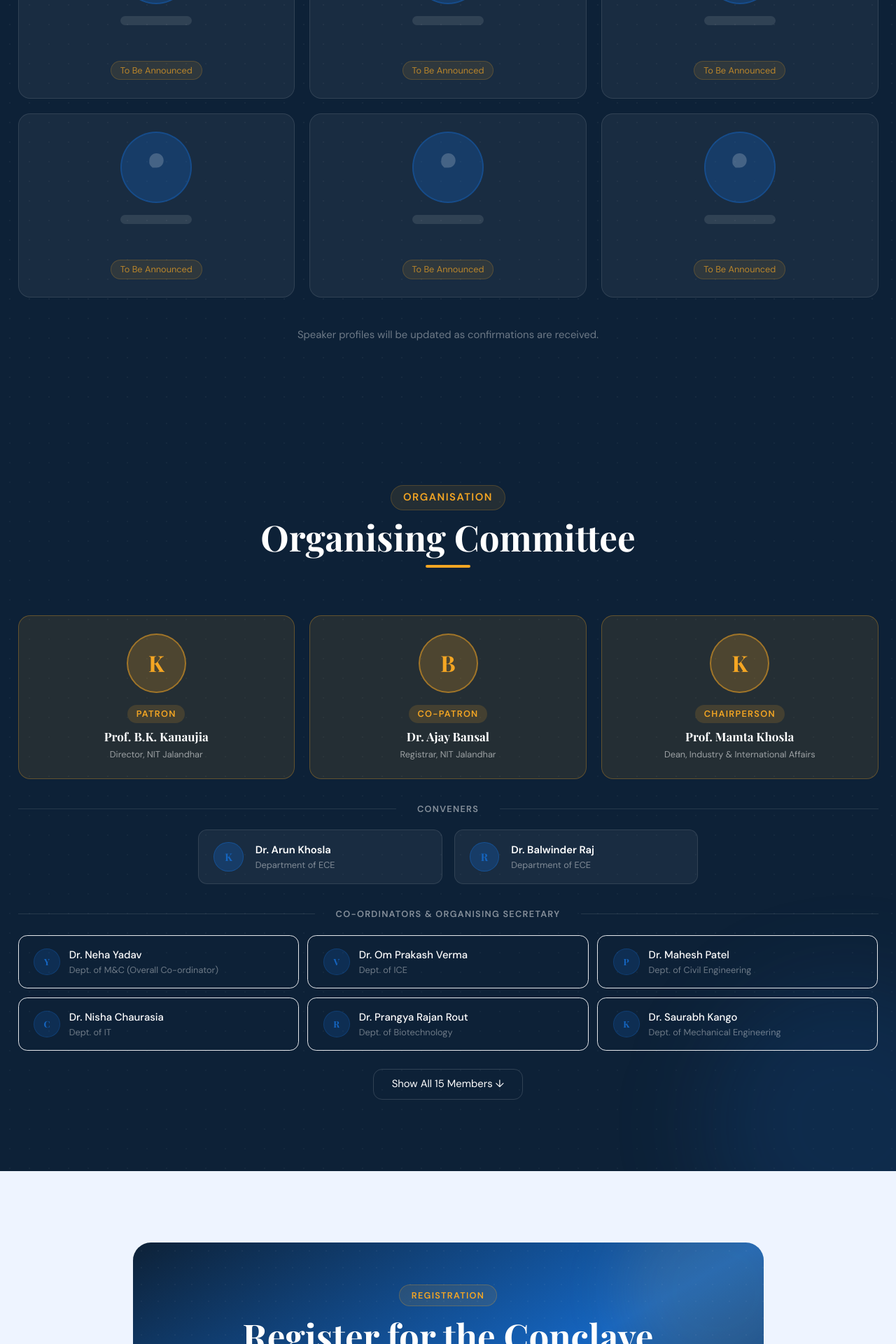
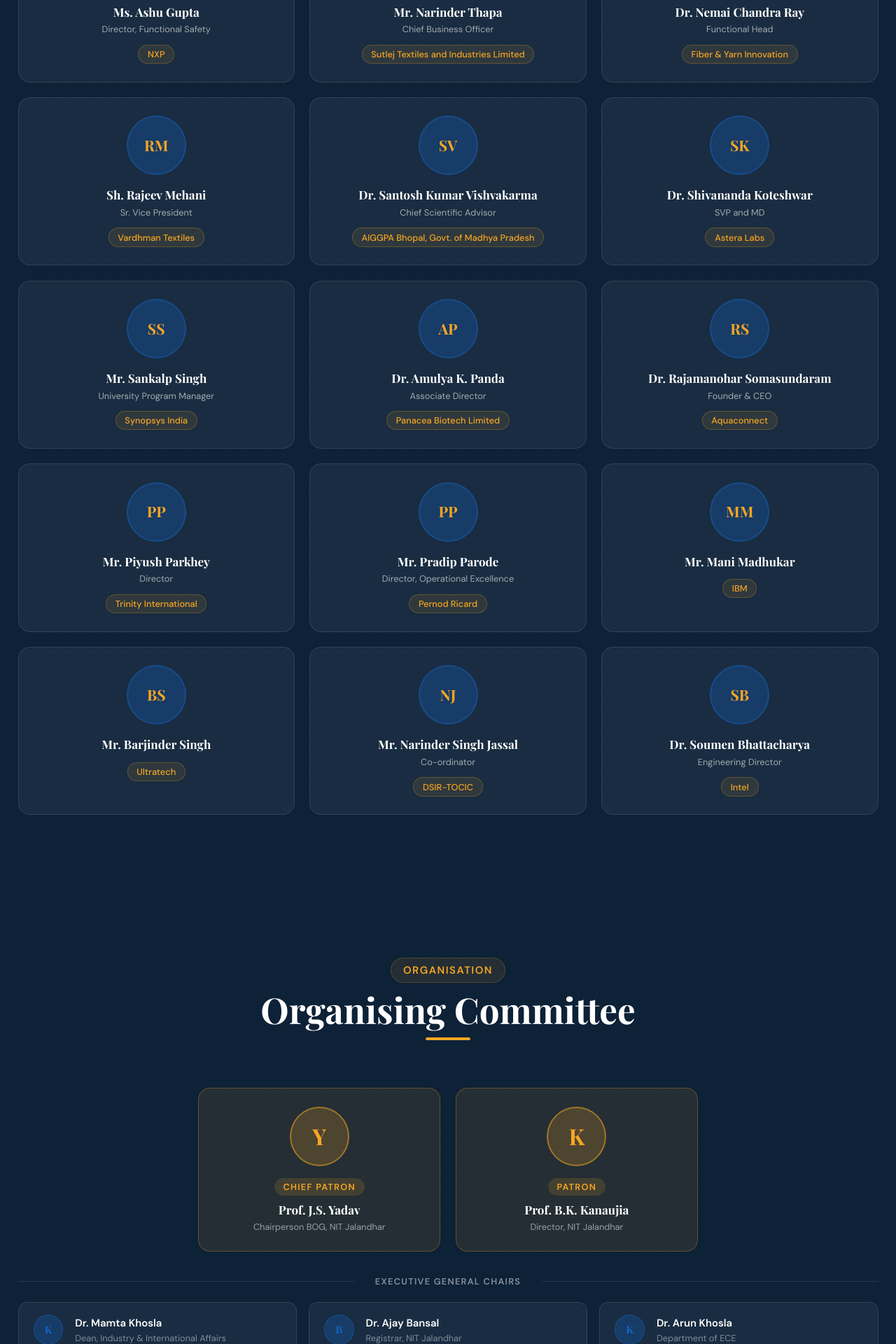
Before and after one commit to harimurugan1989/institute-academia-conclave, a React (Vite) app: page / in a window 1280 px wide. Shown: the part 6980-8900 px from the top of the page at 70% size. Built offline with nearby package versions, Linux system fonts and the light colour scheme.

Commit message:
added speakers list and new updated committe

```diff
--- a/src/components/Committee.jsx
+++ b/src/components/Committee.jsx
@@ -6,6 +6,11 @@ const fadeUp = {
   hidden: { opacity: 0, y: 35 },
   show:   { opacity: 1, y: 0, transition: { duration: 0.5 } },
 };
+
+function getInitial(name) {
+  const parts = name.replace(/^(Dr\.|Prof\.|Mr\.|Ms\.)\s*/i, "").trim().split(" ");
+  return parts[parts.length - 1][0];
+}
 
 function LeaderCard({ role, name, designation, delay = 0, gold = false }) {
   return (
@@ -19,14 +24,13 @@ function LeaderCard({ role, name, designation, delay = 0, gold = false }) {
                     : "bg-white/5 border-white/10 hover:border-[#1565C0]/50"
                   }`}
     >
-      {/* Avatar */}
       <div className={`w-20 h-20 rounded-full flex items-center justify-center mb-4
                        border-2 text-3xl font-display font-bold
                        ${gold
                          ? "bg-[#F5A623]/20 border-[#F5A623]/50 text-[#F5A623]"
                          : "bg-[#1565C0]/20 border-[#1565C0]/40 text-[#1565C0]"
                        }`}>
-        {name.split(" ").pop()[0]}
+        {getInitial(name)}
       </div>
       <span className={`text-xs font-body font-semibold tracking-widest uppercase mb-2 px-3 py-1 rounded-full
                         ${gold ? "bg-[#F5A623]/15 text-[#F5A623]" : "bg-[#1565C0]/15 text-[#1565C0]"}`}>
@@ -35,6 +39,34 @@ function LeaderCard({ role, name, designation, delay = 0, gold = false }) {
       <h4 className="font-display font-bold text-white text-base leading-snug">{name}</h4>
       <p className="text-white/55 font-body text-xs mt-1 leading-snug">{designation}</p>
     </motion.div>
+  );
+}
+
+function RowCard({ name, designation, dept }) {
+  return (
+    <div className="bg-white/5 border border-white/10 rounded-xl px-5 py-4
+                    flex items-center gap-4 hover:border-[#1565C0]/40 transition-colors">
+      <div className="w-10 h-10 rounded-full bg-[#1565C0]/30 border border-[#1565C0]/50
+                      flex items-center justify-center font-display font-bold text-[#1565C0] text-sm flex-shrink-0">
+        {getInitial(name)}
+      </div>
+      <div>
+        <p className="font-body font-semibold text-white text-sm">{name}</p>
+        <p className="text-white/45 font-body text-xs mt-0.5">{designation || dept}</p>
+      </div>
+    </div>
+  );
+}
+
+function SectionDivider({ label }) {
+  return (
+    <div className="flex items-center gap-3 mb-5">
+      <div className="h-px flex-1 bg-white/10" />
+      <span className="text-white/50 font-body text-xs font-semibold tracking-widest uppercase px-4">
+        {label}
+      </span>
+      <div className="h-px flex-1 bg-white/10" />
+    </div>
   );
 }
 
@@ -78,74 +110,72 @@ export default function Committee() {
           </h2>
         </motion.div>
 
-        {/* Patron / Co-Patron / Chair */}
+        {/* Chief Patron + Patron */}
         <motion.div
           variants={{ show: { transition: { staggerChildren: 0.12 } } }}
           initial="hidden"
           animate={inView ? "show" : "hidden"}
-          className="grid sm:grid-cols-3 gap-5 mb-8"
+          className="grid sm:grid-cols-2 gap-5 max-w-2xl mx-auto mb-8"
         >
-          <LeaderCard gold {...COMMITTEE.patron} />
-          <LeaderCard gold {...COMMITTEE.coPatron} delay={0.1} />
-          <LeaderCard gold {...COMMITTEE.chairperson} delay={0.2} />
+          <LeaderCard
+            gold
+            role={COMMITTEE.chiefPatron.role}
+            name={COMMITTEE.chiefPatron.name}
+            designation={COMMITTEE.chiefPatron.designation}
+          />
+          <LeaderCard
+            gold
+            role={COMMITTEE.patron.role}
+            name={COMMITTEE.patron.name}
+            designation={COMMITTEE.patron.designation}
+            delay={0.1}
+          />
         </motion.div>
 
-        {/* Conveners */}
+        {/* Executive General Chairs */}
+        <motion.div
+          variants={fadeUp}
+          initial="hidden"
+          animate={inView ? "show" : "hidden"}
+          transition={{ delay: 0.2 }}
+          className="mb-8"
+        >
+          <SectionDivider label="Executive General Chairs" />
+          <div className="grid sm:grid-cols-3 gap-4">
+            {COMMITTEE.executiveGeneralChairs.map((c) => (
+              <RowCard key={c.name} name={c.name} designation={c.designation} />
+            ))}
+          </div>
+        </motion.div>
+
+        {/* Program General Chairs */}
         <motion.div
           variants={fadeUp}
           initial="hidden"
           animate={inView ? "show" : "hidden"}
           transition={{ delay: 0.3 }}
-          className="mb-4"
+          className="mb-8"
         >
-          <div className="flex items-center gap-3 mb-5">
-            <div className="h-px flex-1 bg-white/10" />
-            <span className="text-white/50 font-body text-xs font-semibold tracking-widest uppercase px-4">
-              Conveners
-            </span>
-            <div className="h-px flex-1 bg-white/10" />
-          </div>
+          <SectionDivider label="Program General Chairs" />
           <div className="grid sm:grid-cols-2 gap-4 max-w-2xl mx-auto">
-            {COMMITTEE.conveners.map((c) => (
-              <div
-                key={c.name}
-                className="bg-white/5 border border-white/10 rounded-xl px-5 py-4
-                           flex items-center gap-4 hover:border-[#1565C0]/40 transition-colors"
-              >
-                <div className="w-10 h-10 rounded-full bg-[#1565C0]/30 border border-[#1565C0]/50
-                                flex items-center justify-center font-display font-bold text-[#1565C0] text-sm flex-shrink-0">
-                  {c.name.split(" ").pop()[0]}
-                </div>
-                <div>
-                  <p className="font-body font-semibold text-white text-sm">{c.name}</p>
-                  <p className="text-white/45 font-body text-xs mt-0.5">{c.dept}</p>
-                </div>
-              </div>
+            {COMMITTEE.programGeneralChairs.map((c) => (
+              <RowCard key={c.name} name={c.name} dept={c.dept} />
             ))}
           </div>
         </motion.div>
 
-        {/* Co-ordinators */}
+        {/* Organising Secretaries */}
         <motion.div
           variants={fadeUp}
           initial="hidden"
           animate={inView ? "show" : "hidden"}
           transition={{ delay: 0.4 }}
-          className="mt-8"
+          className="mt-4"
         >
-          <div className="flex items-center gap-3 mb-5">
-            <div className="h-px flex-1 bg-white/10" />
-            <span className="text-white/50 font-body text-xs font-semibold tracking-widest uppercase px-4">
-              Co-ordinators &amp; Organising Secretary
-            </span>
-            <div className="h-px flex-1 bg-white/10" />
-          </div>
+          <SectionDivider label="Organising Secretaries" />
 
           <AnimatePresence>
-            <motion.div
-              layout
-              className="grid sm:grid-cols-2 lg:grid-cols-3 gap-3"
-            >
+            <motion.div layout className="grid sm:grid-cols-2 lg:grid-cols-3 gap-3">
               {visibleCoords.map((c, i) => (
                 <motion.div
                   key={c.name}
@@ -159,7 +189,7 @@ export default function Committee() {
                   <div className="w-9 h-9 rounded-full bg-[#1565C0]/20 border border-[#1565C0]/30
                                   flex items-center justify-center font-display font-bold
                                   text-[#1565C0] text-xs flex-shrink-0">
-                    {c.name.split(" ").slice(-1)[0][0]}
+                    {getInitial(c.name)}
                   </div>
                   <div className="min-w-0">
                     <p className="font-body font-medium text-white text-sm truncate">{c.name}</p>
--- a/src/components/Speakers.jsx
+++ b/src/components/Speakers.jsx
@@ -1,12 +1,55 @@
 import { useRef } from "react";
 import { motion, useInView } from "framer-motion";
-
-const PLACEHOLDER_COUNT = 6;
+import { SPEAKERS } from "../data/content";
 
 const fadeUp = {
   hidden: { opacity: 0, y: 35 },
   show:   { opacity: 1, y: 0, transition: { duration: 0.5 } },
 };
+
+function getInitials(name) {
+  const parts = name.replace(/^(Mr\.|Ms\.|Dr\.|Sh\.|Prof\.)\s*/i, "").trim().split(" ");
+  return parts.length >= 2
+    ? parts[0][0] + parts[parts.length - 1][0]
+    : parts[0][0];
+}
+
+function SpeakerCard({ speaker, index }) {
+  return (
+    <motion.div
+      variants={fadeUp}
+      transition={{ delay: index * 0.06 }}
+      className="group bg-white/5 border border-white/10 rounded-2xl p-6
+                 hover:bg-white/10 hover:border-[#F5A623]/30 transition-all duration-300
+                 flex flex-col items-center text-center"
+    >
+      {/* Avatar */}
+      <div className="w-20 h-20 rounded-full bg-[#1565C0]/30 border-2 border-[#1565C0]/40
+                      flex items-center justify-center mb-4
+                      group-hover:border-[#F5A623]/50 transition-colors duration-300
+                      font-display font-bold text-[#F5A623] text-xl select-none">
+        {getInitials(speaker.name)}
+      </div>
+
+      <h3 className="font-display font-bold text-white text-base leading-snug">
+        {speaker.name}
+      </h3>
+
+      {speaker.designation && (
+        <p className="text-white/60 font-body text-xs mt-1 leading-snug">
+          {speaker.designation}
+        </p>
+      )}
+
+      {speaker.organization && (
+        <span className="mt-3 px-3 py-1 bg-[#F5A623]/10 border border-[#F5A623]/25
+                         rounded-full text-[#F5A623] text-xs font-body font-medium">
+          {speaker.organization}
+        </span>
+      )}
+    </motion.div>
+  );
+}
 
 export default function Speakers() {
   const ref    = useRef(null);
@@ -42,56 +85,20 @@ export default function Speakers() {
             Keynote Speakers
           </h2>
           <p className="mt-5 text-white/55 font-body text-base max-w-xl mx-auto">
-            Eminent industry leaders and researchers. Speaker announcements coming soon.
+            Eminent industry leaders and researchers joining us for Industry-Academia Conclave 2026.
           </p>
         </motion.div>
 
         <motion.div
-          variants={{ show: { transition: { staggerChildren: 0.1 } } }}
+          variants={{ show: { transition: { staggerChildren: 0.08 } } }}
           initial="hidden"
           animate={inView ? "show" : "hidden"}
           className="grid sm:grid-cols-2 lg:grid-cols-3 gap-5"
         >
-          {Array.from({ length: PLACEHOLDER_COUNT }).map((_, i) => (
-            <motion.div
-              key={i}
-              variants={fadeUp}
-              className="group bg-white/5 border border-white/10 rounded-2xl p-6
-                         hover:bg-white/10 hover:border-white/20 transition-all duration-300
-                         flex flex-col items-center text-center"
-            >
-              {/* Avatar placeholder */}
-              <div className="w-24 h-24 rounded-full bg-[#1565C0]/30 border-2 border-[#1565C0]/40
-                              flex items-center justify-center mb-4 overflow-hidden
-                              group-hover:border-[#F5A623]/50 transition-colors duration-300">
-                <svg className="w-12 h-12 text-white/20" fill="currentColor" viewBox="0 0 24 24">
-                  <path d="M12 12c2.7 0 4.8-2.1 4.8-4.8S14.7 2.4 12 2.4 7.2 4.5 7.2 7.2
-                           7.2 9.9 9.3 12 12 12zm0 2.4c-3.2 0-9.6 1.6-9.6 4.8v2.4h19.2v-2.4
-                           c0-3.2-6.4-4.8-9.6-4.8z"/>
-                </svg>
-              </div>
-
-              <div className="w-24 h-3 bg-white/10 rounded-full mb-2" />
-              <div className="w-16 h-2.5 bg-white/6 rounded-full mb-1" />
-              <div className="w-20 h-2.5 bg-white/6 rounded-full" />
-
-              <div className="mt-4 px-3 py-1 bg-[#F5A623]/10 border border-[#F5A623]/20
-                              rounded-full text-[#F5A623]/70 text-xs font-body">
-                To Be Announced
-              </div>
-            </motion.div>
+          {SPEAKERS.map((speaker, i) => (
+            <SpeakerCard key={speaker.id} speaker={speaker} index={i} />
           ))}
         </motion.div>
-
-        <motion.p
-          variants={fadeUp}
-          initial="hidden"
-          animate={inView ? "show" : "hidden"}
-          transition={{ delay: 0.5 }}
-          className="text-center text-white/40 font-body text-sm mt-10"
-        >
-          Speaker profiles will be updated as confirmations are received.
-        </motion.p>
 
       </div>
     </section>
--- a/src/data/content.js
+++ b/src/data/content.js
@@ -101,26 +101,145 @@ export const PARTICIPANTS = [
   },
 ];
 
+export const SPEAKERS = [
+  {
+    id: 1,
+    name: "Ms. Ashu Gupta",
+    designation: "Director, Functional Safety",
+    organization: "NXP",
+  },
+  {
+    id: 2,
+    name: "Mr. Narinder Thapa",
+    designation: "Chief Business Officer",
+    organization: "Sutlej Textiles and Industries Limited",
+  },
+  {
+    id: 3,
+    name: "Dr. Nemai Chandra Ray",
+    designation: "Functional Head",
+    organization: "Fiber & Yarn Innovation",
+  },
+  {
+    id: 4,
+    name: "Sh. Rajeev Mehani",
+    designation: "Sr. Vice President",
+    organization: "Vardhman Textiles",
+  },
+  {
+    id: 5,
+    name: "Dr. Santosh Kumar Vishvakarma",
+    designation: "Chief Scientific Advisor",
+    organization: "AIGGPA Bhopal, Govt. of Madhya Pradesh",
+  },
+  {
+    id: 6,
+    name: "Dr. Shivananda Koteshwar",
+    designation: "SVP and MD",
+    organization: "Astera Labs",
+  },
+  {
+    id: 7,
+    name: "Mr. Sankalp Singh",
+    designation: "University Program Manager",
+    organization: "Synopsys India",
+  },
+  {
+    id: 8,
+    name: "Dr. Amulya K. Panda",
+    designation: "Associate Director",
+    organization: "Panacea Biotech Limited",
+  },
+  {
+    id: 9,
+    name: "Dr. Rajamanohar Somasundaram",
+    designation: "Founder & CEO",
+    organization: "Aquaconnect",
+  },
+  {
+    id: 10,
+    name: "Mr. Piyush Parkhey",
+    designation: "Director",
+    organization: "Trinity International",
+  },
+  {
+    id: 11,
+    name: "Mr. Pradip Parode",
+    designation: "Director, Operational Excellence",
+    organization: "Pernod Ricard",
+  },
+  {
+    id: 12,
+    name: "Mr. Mani Madhukar",
+    designation: "",
+    organization: "IBM",
+  },
+  {
+    id: 13,
+    name: "Mr. Barjinder Singh",
+    designation: "",
+    organization: "Ultratech",
+  },
+  {
+    id: 14,
+    name: "Mr. Narinder Singh Jassal",
+    designation: "Co-ordinator",
+    organization: "DSIR-TOCIC",
+  },
+  {
+    id: 15,
+    name: "Dr. Soumen Bhattacharya",
+    designation: "Engineering Director",
+    organization: "Intel",
+  },
+];
+
 export const COMMITTEE = {
-  patron: { role: "Patron", name: "Prof. B.K. Kanaujia", designation: "Director, NIT Jalandhar" },
-  coPatron: { role: "Co-Patron", name: "Dr. Ajay Bansal", designation: "Registrar, NIT Jalandhar" },
-  chairperson: { role: "Chairperson", name: "Prof. Mamta Khosla", designation: "Dean, Industry & International Affairs" },
-  conveners: [
-    { name: "Dr. Arun Khosla",    dept: "Department of ECE" },
-    { name: "Dr. Balwinder Raj",  dept: "Department of ECE" },
+  chiefPatron: {
+    role: "Chief Patron",
+    name: "Prof. J.S. Yadav",
+    designation: "Chairperson BOG, NIT Jalandhar",
+  },
+  patron: {
+    role: "Patron",
+    name: "Prof. B.K. Kanaujia",
+    designation: "Director, NIT Jalandhar",
+  },
+  executiveGeneralChairs: [
+    {
+      name: "Dr. Mamta Khosla",
+      designation: "Dean, Industry & International Affairs",
+    },
+    {
+      name: "Dr. Ajay Bansal",
+      designation: "Registrar, NIT Jalandhar",
+    },
+    {
+      name: "Dr. Arun Khosla",
+      designation: "Department of ECE",
+    },
+  ],
+  programGeneralChairs: [
+    {
+      name: "Dr. Neha Yadav",
+      dept: "Department of Mathematics & Computing",
+    },
+    {
+      name: "Dr. Balwinder Raj",
+      dept: "Department of ECE",
+    },
   ],
   coordinators: [
-    { name: "Dr. Neha Yadav",             dept: "Dept. of M&C (Overall Co-ordinator)" },
-    { name: "Dr. Om Prakash Verma",       dept: "Dept. of ICE" },
+    { name: "Dr. Prangya Rajan Rout",     dept: "Dept. of Biotechnology" },
+    { name: "Dr. O.P. Verma",             dept: "Dept. of ICE" },
+    { name: "Dr. Anupam Yadav",           dept: "Dept. of Mathematics & Computing" },
     { name: "Dr. Mahesh Patel",           dept: "Dept. of Civil Engineering" },
     { name: "Dr. Nisha Chaurasia",        dept: "Dept. of IT" },
-    { name: "Dr. Prangya Rajan Rout",     dept: "Dept. of Biotechnology" },
+    { name: "Dr. Harimurugan",            dept: "Dept. of Electrical Engineering" },
+    { name: "Dr. Urvashi",               dept: "Dept. of Computer Science Engineering" },
     { name: "Dr. Saurabh Kango",          dept: "Dept. of Mechanical Engineering" },
-    { name: "Dr. Harimurugan",            dept: "Dept. of Electrical Engineering" },
-    { name: "Dr. Anupam Yadav",           dept: "Dept. of M&C" },
+    { name: "Dr. Narendra Kumar",         dept: "Dept. of IPE" },
     { name: "Dr. Suneel Dutt",            dept: "Dept. of Physics" },
-    { name: "Dr. Urvashi",               dept: "Dept. of CSE" },
-    { name: "Dr. Narendra Kumar",         dept: "Dept. of IPE" },
     { name: "Dr. Palaniswamy N.K.",       dept: "Dept. of Textile Engineering" },
     { name: "Dr. Vickram Jeet Singh",     dept: "Dept. of Chemistry" },
     { name: "Dr. Nitin Naresh Pandhare", dept: "Dept. of Chemical Engineering" },
```
